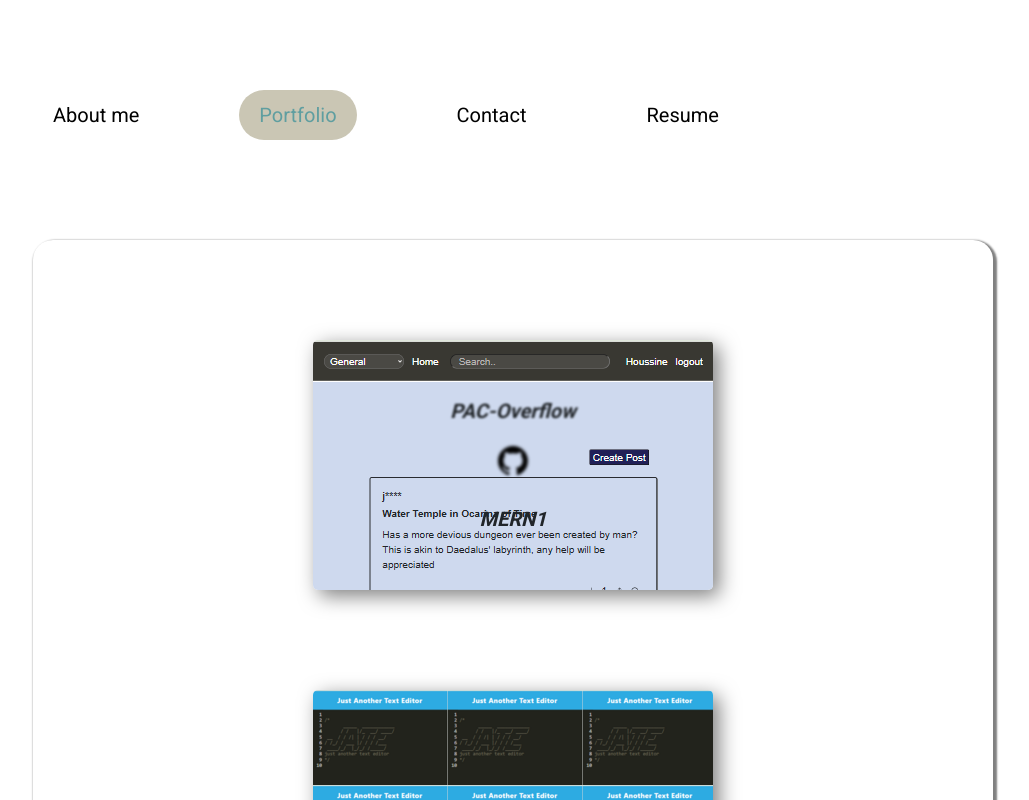
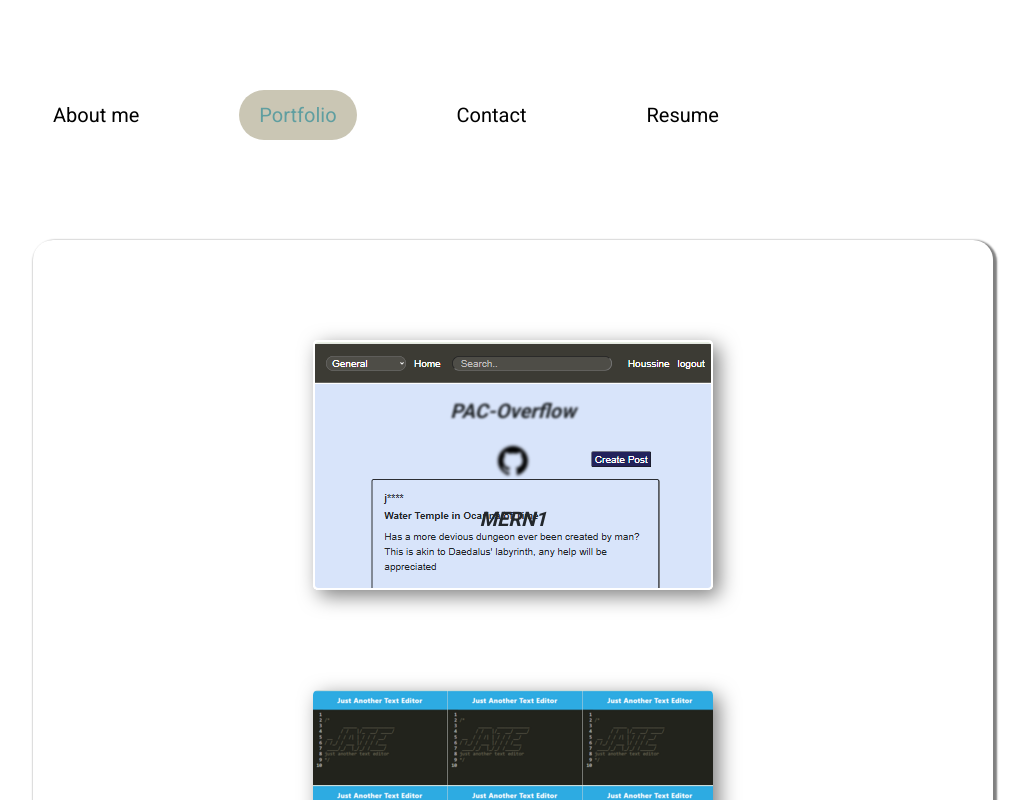
Before and after one commit to ekhay-hit/ekhay_div_hub, a React (Vite) app: page /portfolio in a window 1280 px wide. In both pictures the pointer is over the element 640 px from the left and 465 px from the top of the page. Shown: the top 800 px of the page, without its empty margins (127-1156 px from the left). Built offline with nearby package versions, Linux system fonts and the light colour scheme.

Commit message:
updated the styling of the each project and added white border and brightness when mouse hover on the project

```diff
--- a/src/pages/Portfolio.jsx
+++ b/src/pages/Portfolio.jsx
@@ -101,6 +101,7 @@ function Project({ item }) {
       <div
         style={{
           backgroundImage: imageLoaded ? `url(${bgImageRef.current})` : "none",
+          // backgroundSize: "cover",
         }}
         onMouseOver={handleMouse}
         onMouseOut={handleMouse}
--- a/src/pages/styles/portfolio.css
+++ b/src/pages/styles/portfolio.css
@@ -7,18 +7,21 @@
   gap: 20px;
   width: 400px;
   height: 250px;
-  /* background-color: rgb(194, 194, 73); */
   border-radius: 5px;
   box-shadow: 6px 6px 20px 0px rgba(0, 0, 0, 0.5);
 }
 
 .project-card a {
   text-decoration: none;
-  /* background-color: gray; */
   border: none;
   background-color: transparent !important;
   filter: blur(1px);
   transition: filter 0.1s ease;
+}
+.project-card:hover {
+  filter: brightness(105%);
+  border: 2px solid black;
+  border-color: rgba(255, 255, 255, 1);
 }
 .project-card a:hover {
   filter: none;
@@ -30,9 +33,6 @@
   display: inline-block;
   filter: blur(1px);
   transition: filter 0.1s ease;
-  /* text-decoration: none; */
-  /* background-color: transparent; */
-  /* border: none; */
 }
 .gitHub a:hover {
   filter: none;
```
